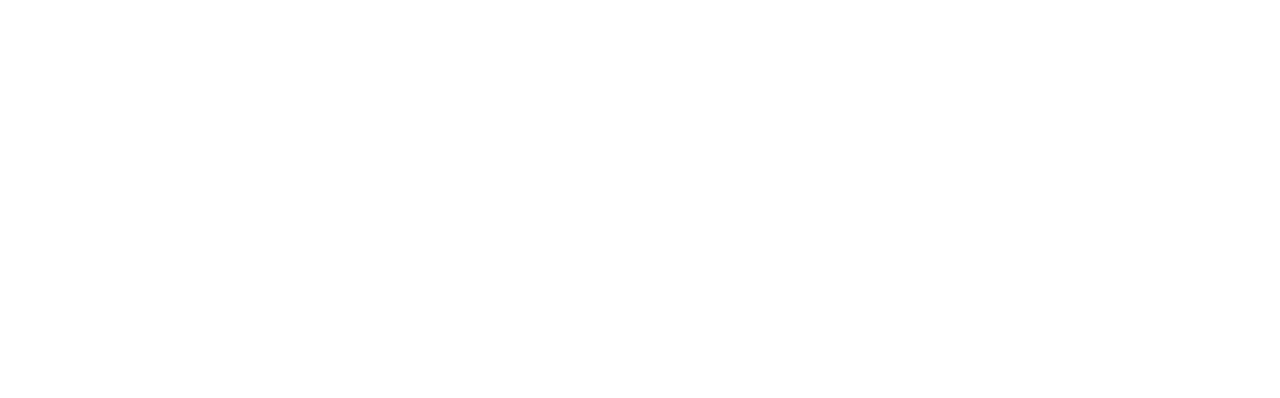
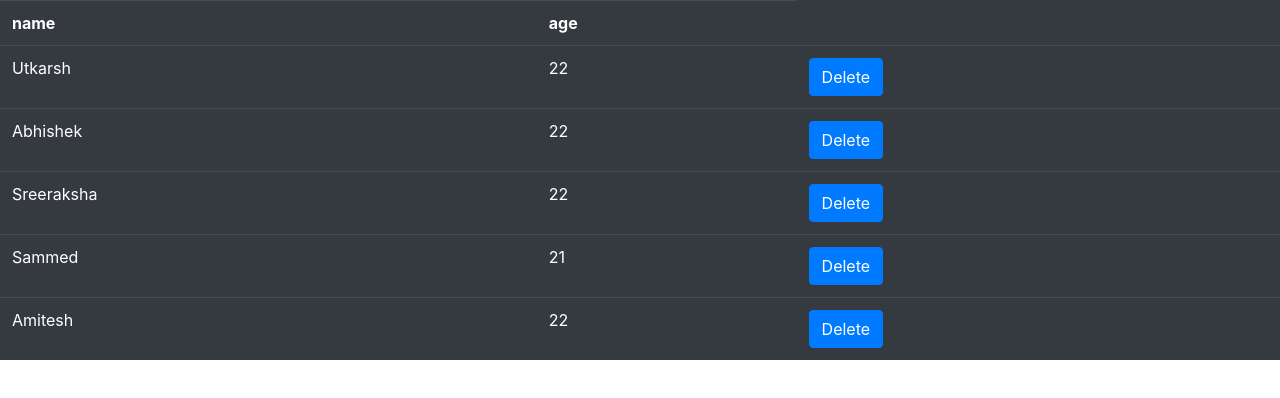
Before and after one commit to Utkarsh-1996/Sapientlearn-UI, a plain HTML site: page Javascript/starting.html in a window 1280 px wide. Drawn offline with nearby package versions, Linux system fonts and the light colour scheme.

Commit message:
day 9part 1

```diff
--- /dev/null
+++ b/Javascript/rowcol.js
@@ -0,0 +1,59 @@
+
+(function(){
+    "use strict"
+    var columnNames=[]
+    var students=[{name:"Utkarsh", age:"22"},{name:"Abhishek", age:"22"},{name:"Sreeraksha", age:"22"},{name:"Sammed", age:"21"},{name:"Amitesh", age:"22"}]
+    function createElement(elementType){
+        return document.createElement(elementType);
+
+    }
+    function createHeaderRow(){
+        var headerRow=createElement('tr');
+        for(var i in students[0]){
+            var column=createElement('th');
+            column.innerHTML=i;
+            headerRow.appendChild(column)
+            columnNames.push(i)
+        }
+        console.log(headerRow)
+        return headerRow
+    }
+    function createDataRow(x){
+        // for (var x=0;x<students.length;x++){
+            var dataRow=createElement('tr')
+            for (var columns=0;columns<columnNames.length;columns++){
+                var dataColumn=createElement("td")
+                dataColumn.innerHTML=students[x][columnNames[columns]];
+                dataRow.appendChild(dataColumn)
+            }
+            var tdForButton=createElement('td')
+            var button=createElement('button')
+            button.className="btn btn-primary"
+            tdForButton.appendChild(button)
+            dataRow.appendChild(tdForButton)
+            button.innerHTML="Delete"
+            // button.id='button'+x;
+            // button.onclick=function(){window.alert('clicked'+this.id)}
+        //}
+        console.log(dataRow)
+        return dataRow
+    }
+    function createTable(){
+        var tbl=document.getElementById("tblEmployees")
+        tbl.className="table table-striped table-dark"
+        console.log(tbl)
+        tbl.appendChild(createHeaderRow())
+        for (var i=0;i<students.length;i++){
+            tbl.appendChild(createDataRow(i))
+        }
+        var buttons=document.getElementsByClassName('btn');
+        for (var r=0;r<buttons.length;r++){
+            buttons[r].addEventListener('click', function(){
+                console.log(r['rowNumber'])
+                console.log(this['rowNumber'])
+                this.parentNode.parentNode.remove();
+            })
+        }
+    }
+    createTable()
+})();
--- a/Javascript/starting.html
+++ b/Javascript/starting.html
@@ -1,10 +1,16 @@
 <html>
     <head>
-        <script src="starting.js">
+            <link rel="stylesheet" href="https://stackpath.bootstrapcdn.com/bootstrap/4.3.1/css/bootstrap.min.css" integrity="sha384-ggOyR0iXCbMQv3Xipma34MD+dH/1fQ784/j6cY/iJTQUOhcWr7x9JvoRxT2MZw1T" crossorigin="anonymous">
 
-        </script>
+            <script src="https://code.jquery.com/jquery-3.3.1.slim.min.js" integrity="sha384-q8i/X+965DzO0rT7abK41JStQIAqVgRVzpbzo5smXKp4YfRvH+8abtTE1Pi6jizo" crossorigin="anonymous"></script>
+            <script src="https://cdnjs.cloudflare.com/ajax/libs/popper.js/1.14.7/umd/popper.min.js" integrity="sha384-UO2eT0CpHqdSJQ6hJty5KVphtPhzWj9WO1clHTMGa3JDZwrnQq4sF86dIHNDz0W1" crossorigin="anonymous"></script>
+            <script src="https://stackpath.bootstrapcdn.com/bootstrap/4.3.1/js/bootstrap.min.js" integrity="sha384-JjSmVgyd0p3pXB1rRibZUAYoIIy6OrQ6VrjIEaFf/nJGzIxFDsf4x0xIM+B07jRM" crossorigin="anonymous"></script>
     </head>
     <body>
+        <table id="tblEmployees"></table>
+        <script src="rowcol.js">
+
+            </script>
     </body>
 
 </html>
```
Also changed, not shown: Javascript/nameage.js (added, +15 -0 lines).
